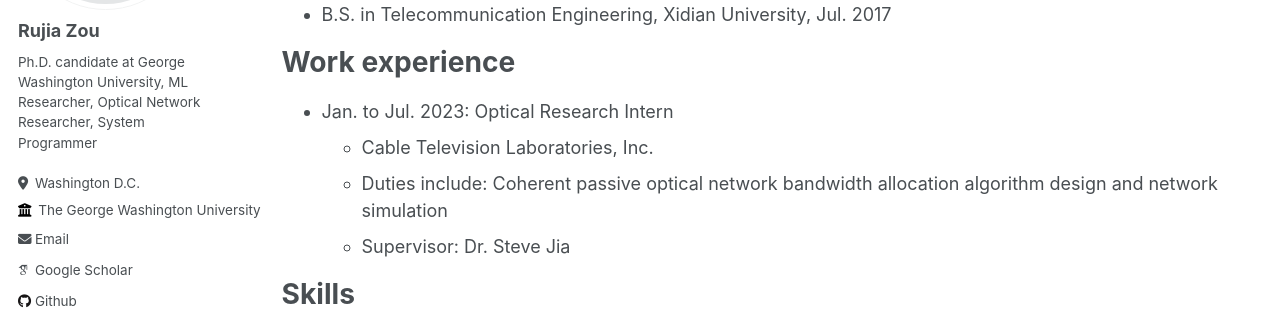
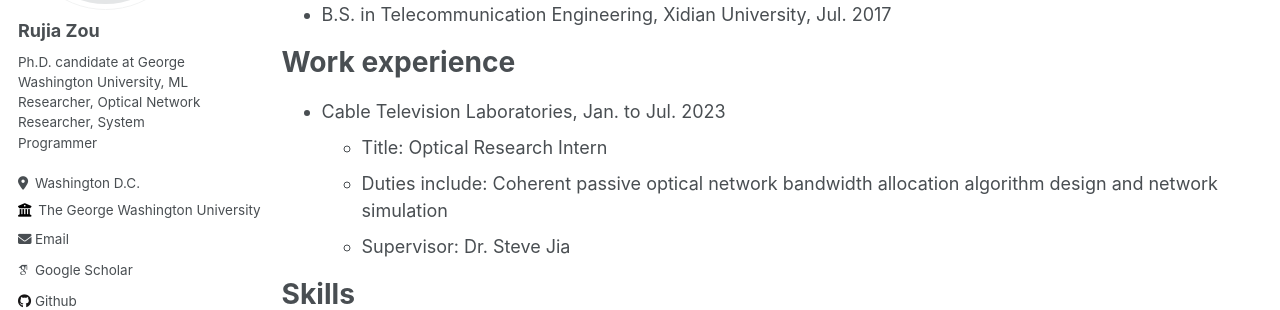
Before and after one commit to RujiaZou/RujiaZou.github.io, a Jekyll site: the page built from _pages/cv.md, in a window 1280 px wide and 1213 px high. Shown: the part 251-561 px from the top of the window. Built offline with Jekyll 4.4.1, drawn with Linux system fonts in a browser that asks for light colours; some web fonts are replaced.

Commit message:
Update cv.md

```diff
--- a/_pages/cv.md
+++ b/_pages/cv.md
@@ -17,8 +17,8 @@ Education
 
 Work experience
 ======
-* Jan. to Jul. 2023: Optical Research Intern
-  * Cable Television Laboratories, Inc.
+* Cable Television Laboratories, Jan. to Jul. 2023
+  * Title: Optical Research Intern
   * Duties include: Coherent passive optical network bandwidth allocation algorithm design and network simulation
   * Supervisor: Dr. Steve Jia
 
```
